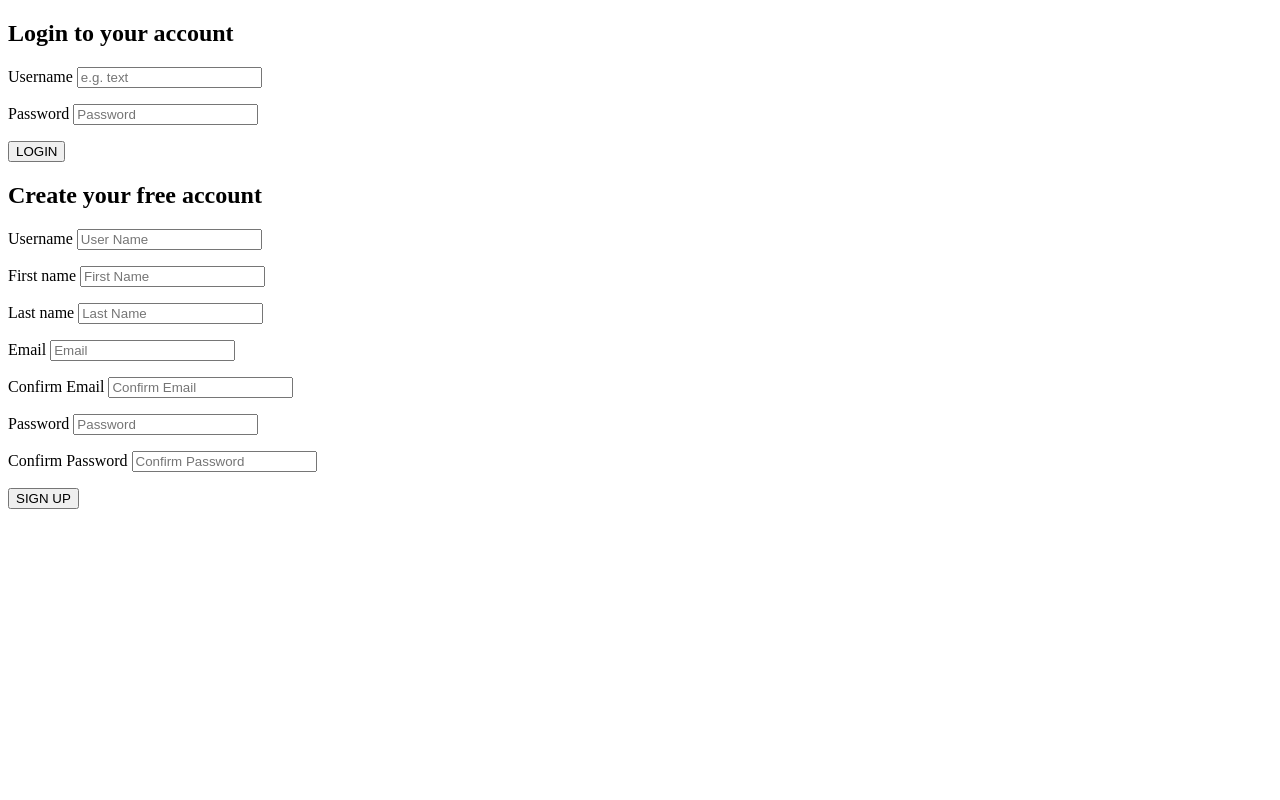
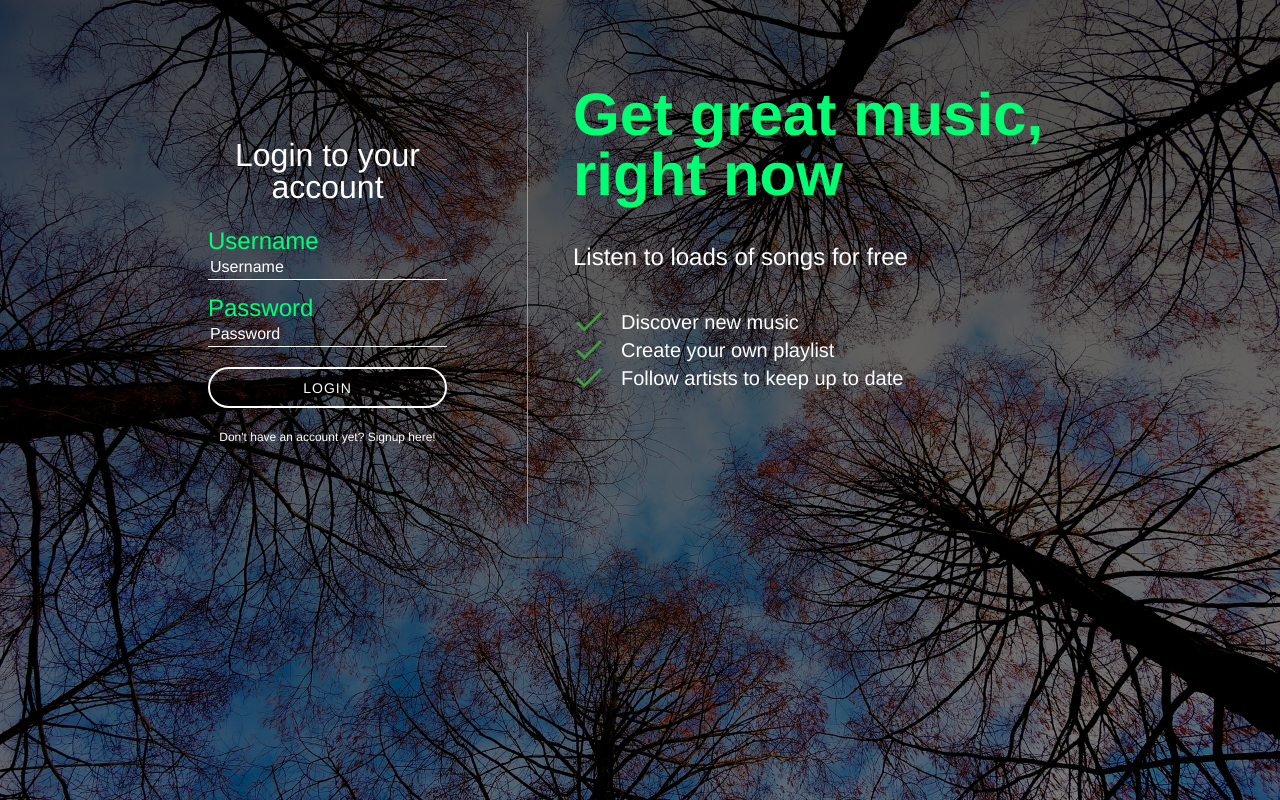
Before and after one commit to bluewebtab/spotify-clone, a PHP site: page /register.php in a window 1280 px wide. Run offline with PHP 8.4, Linux system fonts and the light colour scheme.

Commit message:
CSS update for register page

```diff
--- /dev/null
+++ b/assets/css/register.css
@@ -0,0 +1,156 @@
+html,
+body{
+  padding:0;
+  margin: 0;
+  height: 100%;
+}
+
+
+#background{
+  background-color: #000;
+  background: linear-gradient( rgba(0, 0, 0, 0.7), rgba(0, 0, 0, 0.5) ), url(../images/tree.jpg);
+
+  background-position: center;
+  background-size: cover;
+  display:table;
+  height:100%;
+  width: 100%;
+}
+
+#loginContainer * {
+  color: #fff;
+  font-family: "Helvetica Neue", "Helvetica", "Arial", sans-serif;
+  font-weight: normal;
+  line-height:1em;
+  box-sizing:border-box;
+}
+
+#loginContainer {
+  width: 80%;
+  margin:0 auto;
+  position:relative;
+  max-width: 1024px;
+}
+
+::-webkit-input-placeholder { /* WebKit, Blink, Edge */
+  color:    #fff;
+}
+:-moz-placeholder { /* Mozilla Firefox 4 to 18 */
+ color:    #fff;
+ opacity:  1;
+}
+::-moz-placeholder { /* Mozilla Firefox 19+ */
+ color:    #fff;
+ opacity:  1;
+}
+:-ms-input-placeholder { /* Internet Explorer 10-11 */
+ color:    #fff;
+}
+::-ms-input-placeholder { /* Microsoft Edge */
+ color:    #fff;
+}
+
+::placeholder { /* Most modern browsers support this now. */
+ color:    #fff;
+}
+
+#inputContainer {
+  width: 400px;
+  margin-top: 2rem;
+  padding: 5rem;
+  float:left;
+  border-right:  1px solid #999;
+}
+
+#inputContainer h2{
+  text-align:center;
+  font-size: 2rem;
+
+}
+
+#inputContainer input[type="text"],
+#inputContainer input[type="email"],
+#inputContainer input[type="password"]{
+  display:block;
+  background-color:transparent;
+  border:0;
+  border-bottom: 1px solid #fff;
+  height: 27px;
+  line-height: 27px;
+  width: 100%;
+  font-size: 1rem;
+}
+
+#inputContainer label{
+  font-size: 1.5rem;
+  color: rgb(0, 255, 115);
+  margin-top: 15px;
+  font-weight: 500;
+  display:block;
+}
+
+#inputContainer button {
+  background-color:transparent;
+  border: 2px solid #fff;
+  border-radius: 250px;
+  color: #fff;
+  display: block;
+  font-size: 14px;
+  letter-spacing: 1px;
+  margin: 20px auto;
+  height: 41px;
+  width: 100%;
+
+}
+
+#inputContainer button:hover {
+cursor:pointer;
+}
+
+.hasAccountText span {
+  font-weight: bold;
+  font-size: 12px;
+  cursor:pointer;
+}
+
+.hasAccountText{
+  text-align:center;
+}
+
+#registerForm,
+#loginForm {
+  display:none;
+}
+
+#loginText{
+  padding: 45px;
+  display:table-cell;
+}
+
+#loginText h1 {
+  color: rgb(0, 255, 115);
+  font-size: 60px;
+  font-weight: bold;
+}
+
+#loginText h2 {
+  margin: 35px 0;
+}
+
+#loginText ul {
+  padding: 0;
+}
+
+#loginText li {
+  font-size: 20px;
+  list-style-type: none;
+  padding: .5rem 3rem 0;
+  background: url(../images/icons/checkmark.png) no-repeat;
+  background-size: 2rem;
+}
+
+
+#inputContainer .errorMessage {
+  font-size: 1rem;
+  display:block;
+}
--- /dev/null
+++ b/assets/js/register.js
@@ -0,0 +1,14 @@
+$(document).ready(function(){
+
+  $("#hideLogin").click(function(){
+    console.log("login was pressed")
+      $("#loginForm").hide();
+      $("#registerForm").show();
+  })
+
+  $("#hideRegister").click(function(){
+    console.log("register was pressed")
+    $("#loginForm").show();
+    $("#registerForm").hide();
+})
+});
--- a/includes/classes/Account.php
+++ b/includes/classes/Account.php
@@ -1,11 +1,26 @@
 <?php
   class Account {
+
+    private $con;
     private $errorArray;
-    public function __construct(){
+    public function __construct($con){
+      $this->con = $con;
       $this->errorArray = array();
     }
 
+   public function login($un, $pw){
+      $pw = md5($pw);
 
+      $query = mysqli_query($this->con, "SELECT * FROM users WHERE username='$un' AND password='$pw'");
+      if(mysqli_num_rows($query) == 1){
+        return true;
+      }
+      else{
+        array_push($this->errorArray, Constants::$loginFailed);
+        return false;
+      }
+
+   }
 
     public function register($un, $fn, $ln, $em, $em2,$pw, $pw2){
       $this->validateUsername($un);
@@ -14,9 +29,9 @@
       $this->validateEmails($em, $em2);
       $this->validatePasswords($pw, $pw2);
 
-      if(empty($this->errorArray)){
+      if(empty($this->errorArray) == true){
           //Insert into db
-          return true;
+          return $this->insertUserDetails($un, $fn, $ln, $em, $pw);
 
       }else{
         return false;
@@ -33,12 +48,27 @@
       }
     }
 
+    private function insertUserDetails($un, $fn, $ln, $em, $pw){
+        $encryptedPw = md5($pw);
+        $profilePic = "assets/images/profile-pics/head_emerald.png";
+        $date = date("Y-m-d");
+
+        $result = mysqli_query($this->con, "INSERT INTO users VALUES ('', '$un', '$fn', '$ln', '$em', '$encryptedPw', '$date', '$profilePic')");
+
+        return $result;
+    }
+
     private function validateUsername($un){
       if(strlen($un) > 25 || strlen($un) < 5){
         array_push($this->errorArray, Constants::$usernameCharacters);
         return;
       }
-      //TODO: check if username exists
+      $checkUsernameQuery = mysqli_query($this->con, "SELECT username FROM users WHERE username='$un'");
+      if(mysqli_num_rows($checkUsernameQuery) != 0){
+        array_push($this->errorArray, Constants::$usernameTaken);
+        return;
+      }
+
     }
 
     private function validateFirstName($fn){
@@ -66,7 +96,11 @@
 
         }
 
-        //TODO: Check that username hasn't already been used
+        $checkEmailQuery = mysqli_query($this->con, "SELECT email FROM users WHERE email='$em'");
+      if(mysqli_num_rows($checkEmailQuery) != 0){
+        array_push($this->errorArray, Constants::$emailTaken);
+        return;
+      }
     }
 
     private function validatePasswords($pw, $pw2){
--- a/includes/classes/Constants.php
+++ b/includes/classes/Constants.php
@@ -5,9 +5,17 @@ class Constants {
   public static $passwordCharacters = "Your password must be between 5 and 30 characters";
   public static $emailInvalid = "Email is invalid";
   public static $emailsDoNotMatch = "Your emails do not match!";
+  public static $emailTaken = "This email is already taken";
+
   public static $lastNameCharacters = "Your last name must be between 2 and 25 characters";
   public static $firstNameCharacters = "Your first name must be between 2 and 25 characters";
   public static $usernameCharacters = "Your username must be between 5 and 25 characters";
+  public static $usernameTaken = "This username already exists";
+
+
+  public static $loginFailed = "Your username or password was incorrect";
+
+
 
 
 
--- /dev/null
+++ b/includes/config.php
@@ -0,0 +1,13 @@
+<?php
+  ob_start();
+  session_start();
+
+  $timezone = date_default_timezone_set("America/Los_Angeles");
+
+  $con = mysqli_connect("localhost", "ronny", "hello123", "musik");
+
+  if(mysqli_connect_errno()){
+    echo "Failed to connect: " . mysqli_connect_errno();
+  }
+
+?>
--- a/includes/handlers/login-handler.php
+++ b/includes/handlers/login-handler.php
@@ -1,7 +1,15 @@
 <?php
 if(isset($_POST['loginButton'])){
   //Login button was pressed
+  $username = $_POST['loginUsername'];
+  $password = $_POST['loginPassword'];
 
+  $result = $account->login($username, $password);
+
+  if($result == true){
+    $_SESSION['userLoggedIn'] = $username;
+    header("Location: index.php");
+  }
 
 }
 
--- a/includes/handlers/register-handler.php
+++ b/includes/handlers/register-handler.php
@@ -1,4 +1,5 @@
 <?php
+
 
 
 function sanitizeFormPassword($inputText){
@@ -41,10 +42,13 @@ if(isset($_POST['registerButton'])){
   $password2 = sanitizeFormPassword($_POST['password2']);
 
 
- $wasSuccessful = $account->register($username, $firstName,$lastName,$email,$email2,$password,$password2);
+ $wasSuccessful = $account->register($username, $firstName , $lastName, $email, $email2, $password, $password2);
 
- if($wasSuccessful){
-   header("Location: index.php");
+ if($wasSuccessful == true){
+  $_SESSION['userLoggedIn'] = $username;
+  header("Location: index.php");
+ }else{
+   echo 'error';
  }
 
 }
--- a/register.php
+++ b/register.php
@@ -1,12 +1,20 @@
 <?php
 
+
+  include("includes/config.php");
   include("includes/classes/Account.php");
   include("includes/classes/Constants.php");
 
-  $account = new Account();
+  $account = new Account($con);
+
   include("includes/handlers/register-handler.php");
   include("includes/handlers/login-handler.php");
 
+  function getInputValue($name){
+    if(isset($_POST[$name])){
+      echo $_POST[$name];
+    }
+  }
  ?>
 
 <!DOCTYPE html>
@@ -16,20 +24,59 @@
   <meta name="viewport" content="width=device-width, initial-scale=1.0">
   <meta http-equiv="X-UA-Compatible" content="ie=edge">
   <title>Welcome to Musik</title>
+
+  <link rel="stylesheet" href="assets/css/register.css">
+
+  <script src="https://ajax.googleapis.com/ajax/libs/jquery/3.3.1/jquery.min.js"></script>
+  <script src="assets/js/register.js"></script>
 </head>
 <body>
+  <?php
+    if(isset($_POST['registerButton'])){
+        echo '<script>
+        $(document).ready(function(){
+
+            $("#loginForm").hide();
+            $("#registerForm").show();
+
+        });
+      </script>';
+    }
+    else {
+      echo '<script>
+      $(document).ready(function(){
+
+          $("#loginForm").show();
+          $("#registerForm").hide();
+
+      });
+    </script>';
+    }
+
+  ?>
+
+
+  <div id="background">
+    <div id="loginContainer">
+
           <div id="inputContainer">
             <form id="loginForm" action="register.php" method="POST">
               <h2>Login to your account</h2>
               <p>
+
+              <?php echo $account->getError(Constants::$loginFailed); ?>
               <label for="loginUsername">Username</label>
-      <input id="loginUsername" name="loginUsername" type="text" placeholder="e.g. text" required>
+              <input id="loginUsername" name="loginUsername" type="text" placeholder="Username" required>
               </p>
               <p>
                 <label for="loginPassword">Password</label>
               <input id="loginPassword" name="loginPassword" type="password" placeholder="Password" required>
               </p>
               <button type="submit" name="loginButton">LOGIN</button>
+
+              <div class="hasAccountText">
+                <span id="hideLogin">Don't have an account yet? Signup here!</span>
+              </div>
            </form>
 
 
@@ -38,31 +85,35 @@
               <h2>Create your free account</h2>
               <p>
                 <?php echo $account->getError(Constants::$usernameCharacters); ?>
+                <?php echo $account->getError(Constants::$usernameTaken); ?>
+
                 <label for="username">Username</label>
-      <input id="username" name="username" type="text" placeholder="User Name" required>
+              <input id="username" name="username" type="text" placeholder="Username" value="<?php getInputValue('username') ?>" required>
               </p>
               <p>
                 <?php echo $account->getError(Constants::$firstNameCharacters); ?>
               <label for="firstName">First name</label>
-      <input id="firstName" name="firstName" type="text" placeholder="First Name" required>
+              <input id="firstName" name="firstName" type="text" placeholder="First Name" value="<?php getInputValue('firstName') ?>" required>
               </p>
               <p>
                 <?php echo $account->getError(Constants::$lastNameCharacters); ?>
                 <label for="lastName">Last name</label>
-      <input id="lastName" name="lastName" type="text" placeholder="Last Name" required>
+              <input id="lastName" name="lastName" type="text" placeholder="Last Name" value="<?php getInputValue('lastName') ?>" required>
               </p>
               <p>
                 <?php echo $account->getError(Constants::$emailsDoNotMatch); ?>
                 <?php echo $account->getError(Constants::$emailInvalid); ?>
+                <?php echo $account->getError(Constants::$emailTaken); ?>
+
 
 
                 <label for="email">Email</label>
-      <input id="email" name="email" type="email" placeholder="Email" required>
+              <input id="email" name="email" type="email" placeholder="Email" value="<?php getInputValue('email') ?>" required>
               </p>
               <p>
 
                 <label for="email2">Confirm Email</label>
-      <input id="email2" name="email2" type="email" placeholder="Confirm Email" required>
+              <input id="email2" name="email2" type="email" placeholder="Confirm Email" value="<?php getInputValue('email2') ?>" required>
               </p>
 
 
@@ -81,8 +132,24 @@
               <input id="password2" name="password2" type="password" placeholder="Confirm Password"  required>
               </p>
               <button type="submit" name="registerButton">SIGN UP</button>
+
+               <div class="hasAccountText">
+                <span id="hideRegister">Already have an account? Login here!</span>
+              </div>
+
             </form>
           </div>
+      <div id="loginText">
+          <h1>Get great music, right now</h1>
+          <h2>Listen to loads of songs for free</h2>
+          <ul>
+            <li>Discover new music</li>
+            <li>Create your own playlist</li>
+            <li>Follow artists to keep up to date</li>
+          </ul>
+      </div>
 
+    </div>
+  </div>
 </body>
 </html>
```
Also changed, not shown: index.php (+13 -0 lines), assets/images/icons/checkmark.png (added), assets/images/profile-pics/head_emerald.png (added), assets/images/tree.jpg (added). Lines whose indentation alone changed are shown as unchanged.
